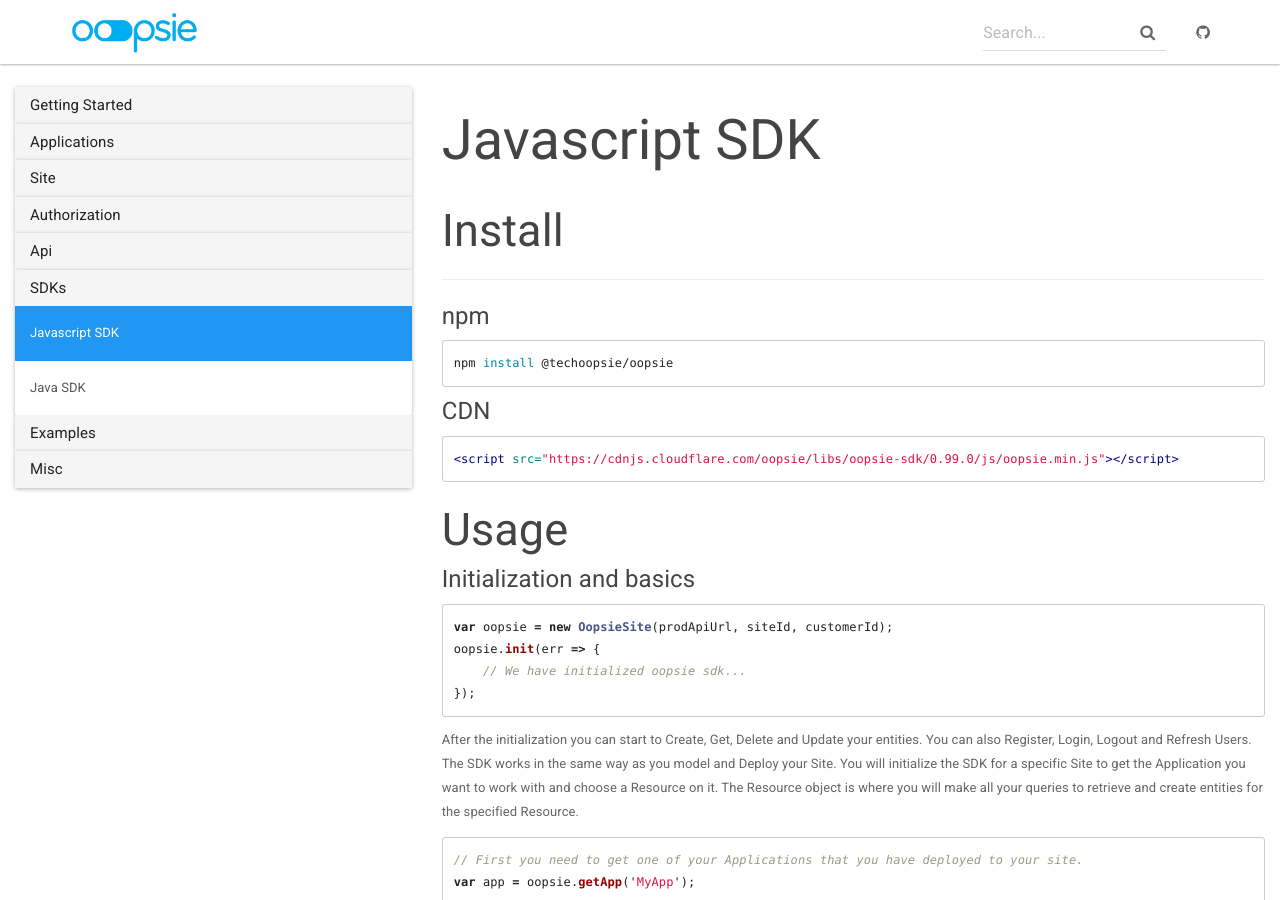
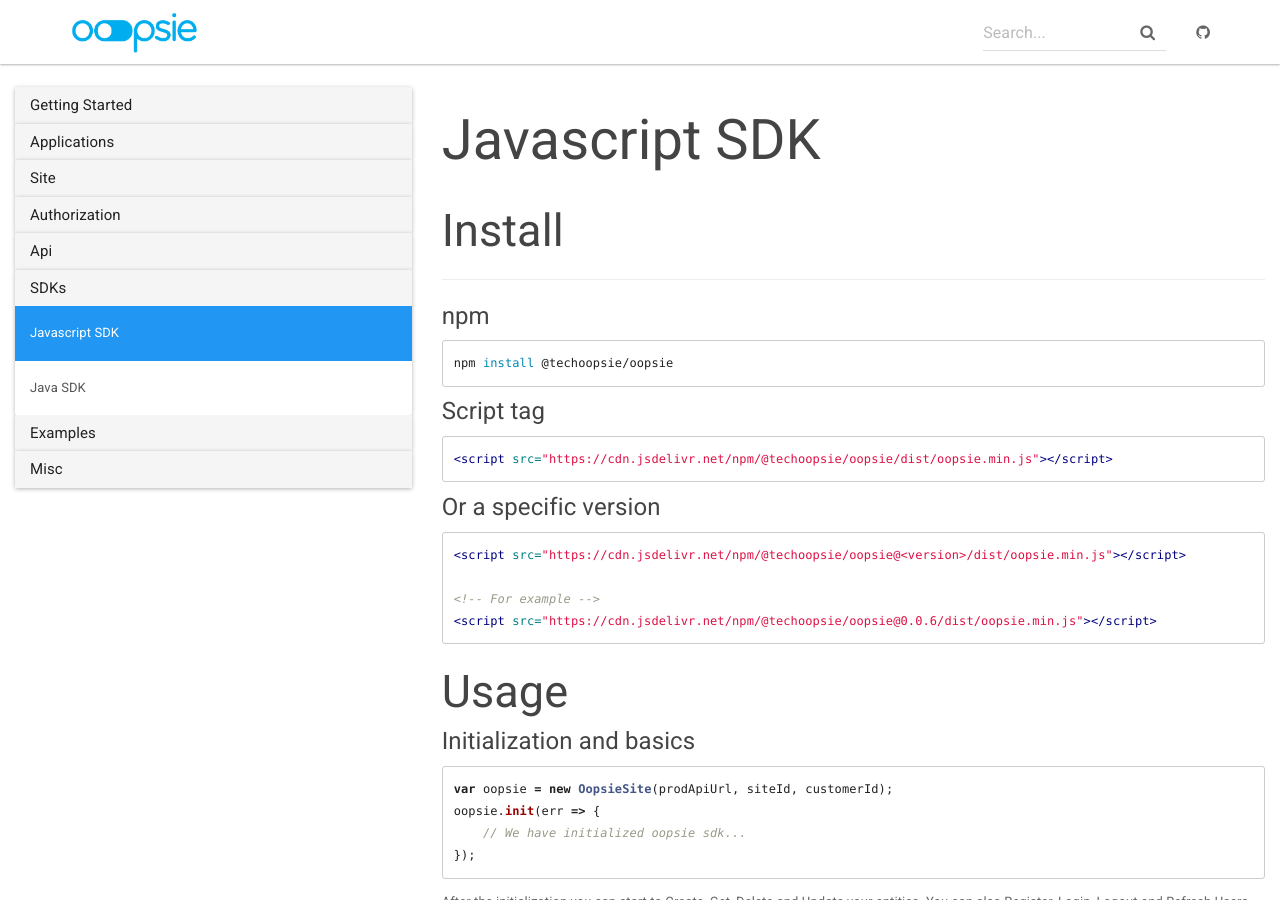
Before and after one commit to techoopsie/oopsie-docs, a Jekyll site: the page built from _docs/sdks/javascript-sdk.md, in a window 1280 px wide and 900 px high. Built offline with Jekyll 4.4.1, drawn with Linux system fonts in a browser that asks for light colours.

Commit message:
Update javascript-sdk.md

````diff
--- a/_docs/sdks/javascript-sdk.md
+++ b/_docs/sdks/javascript-sdk.md
@@ -12,13 +12,20 @@ permalink: /docs/javascript-sdk/
 npm install @techoopsie/oopsie
 ```
 
-#### CDN
+#### Script tag
 
 ```html
-<script src="https://cdnjs.cloudflare.com/oopsie/libs/oopsie-sdk/0.99.0/js/oopsie.min.js"></script>
+<script src="https://cdn.jsdelivr.net/npm/@techoopsie/oopsie/dist/oopsie.min.js"></script>
 ```
 
+#### Or a specific version
 
+```html
+<script src="https://cdn.jsdelivr.net/npm/@techoopsie/oopsie@<version>/dist/oopsie.min.js"></script>
+
+<!-- For example -->
+<script src="https://cdn.jsdelivr.net/npm/@techoopsie/oopsie@0.0.6/dist/oopsie.min.js"></script>
+```
 
 ## Usage
 
````
